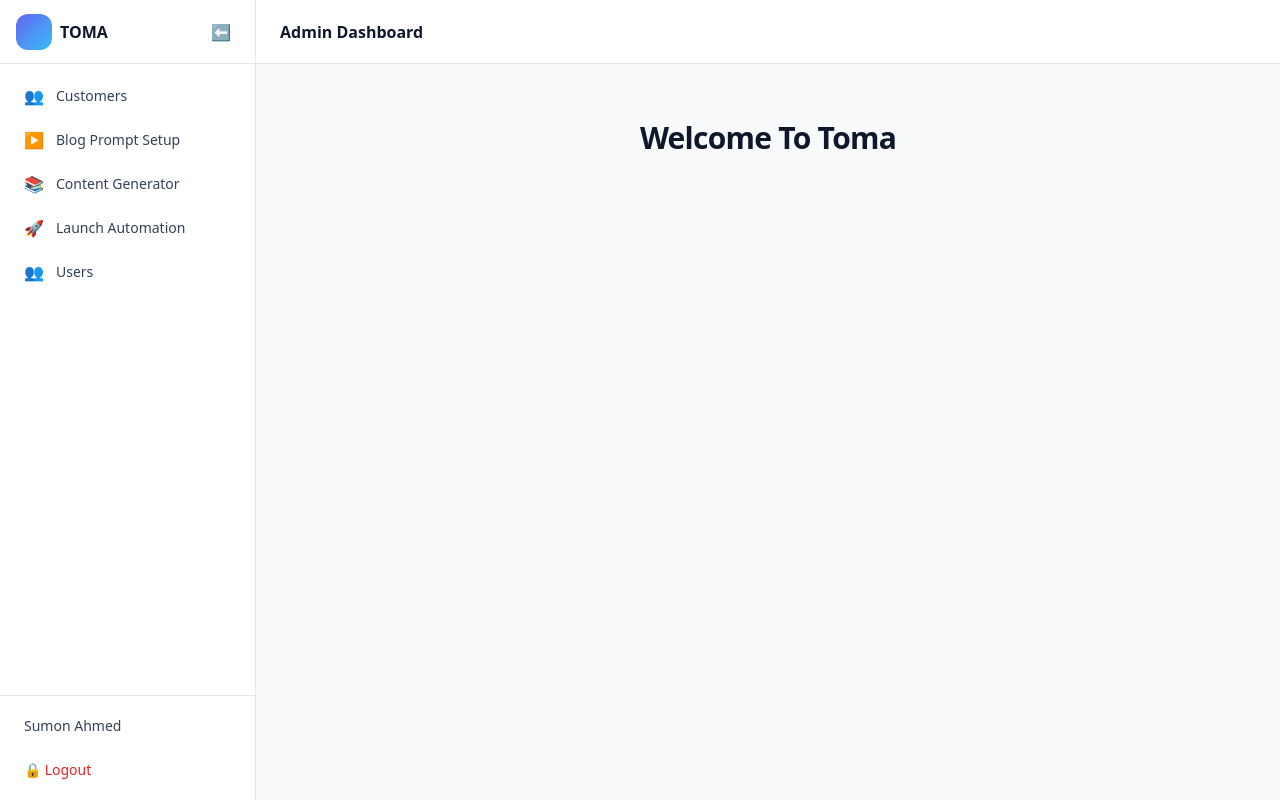
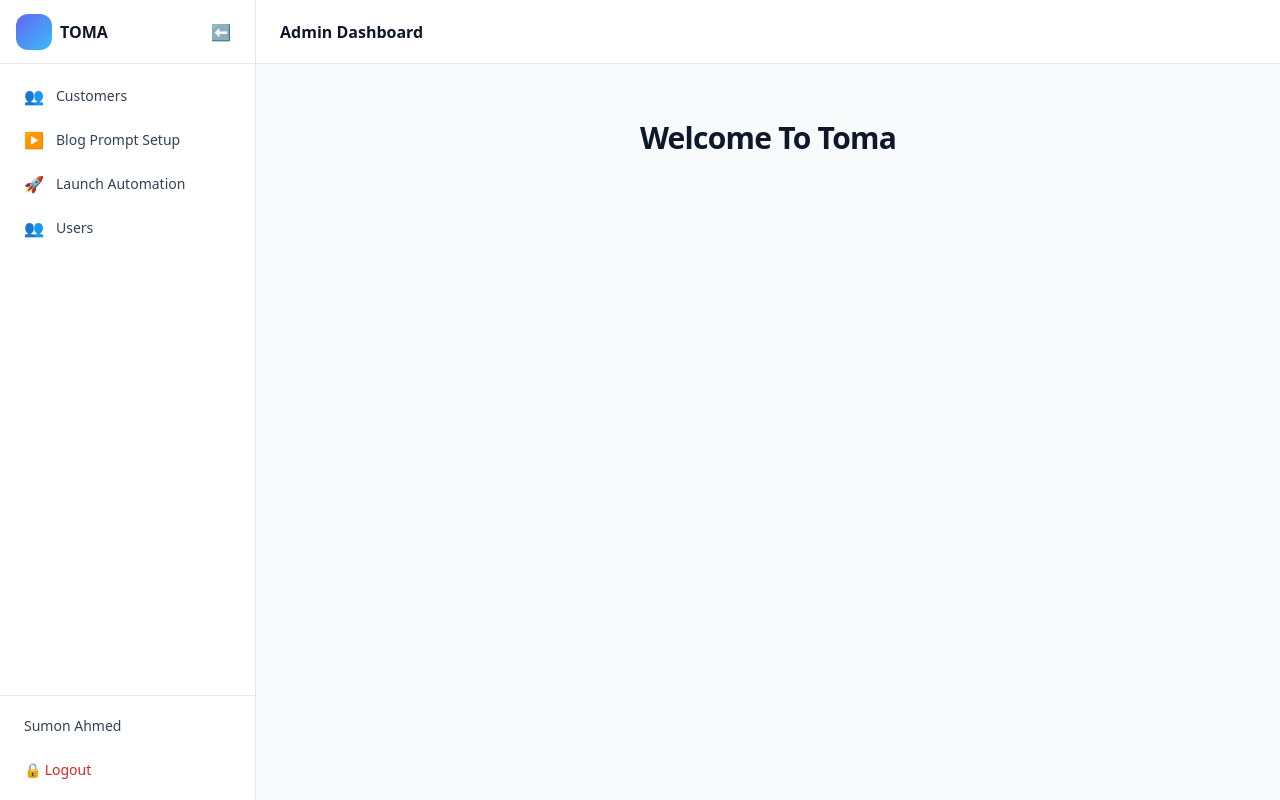
Before and after one commit to sumoncse07obs/toma, a React (Vite) app: page / in a window 1280 px wide. Both pictures are taken after a click on the button "Sign in". Built offline with nearby package versions, Linux system fonts and the light colour scheme.

Commit message:
Update Sidebar.tsx

```diff
--- a/src/components/admin/layout/Sidebar.tsx
+++ b/src/components/admin/layout/Sidebar.tsx
@@ -12,7 +12,6 @@ type Props = {
 const navItems = [
   { to: "/admin/customers",             label: "Customers",         icon: "👥" },
   { to: "/admin/blog-prompt-setup",     label: "Blog Prompt Setup", icon: "▶️" },
-  { to: "/admin/blog-content-generator",label: "Content Generator", icon: "📚" },
   { to: "/admin/launch",                label: "Launch Automation", icon: "🚀" },
   { to: "/admin/users",                 label: "Users",             icon: "👥" },
 ];
```
